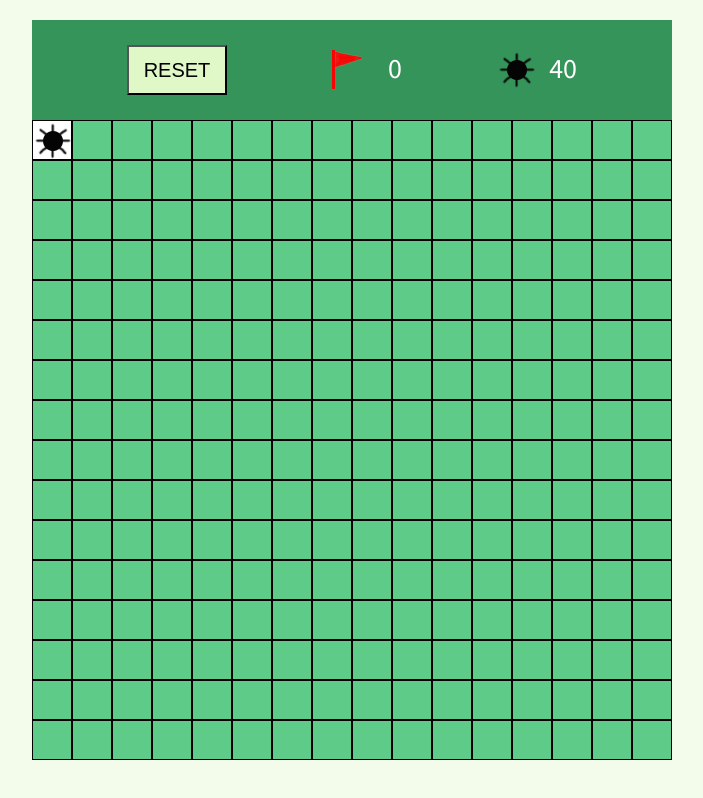
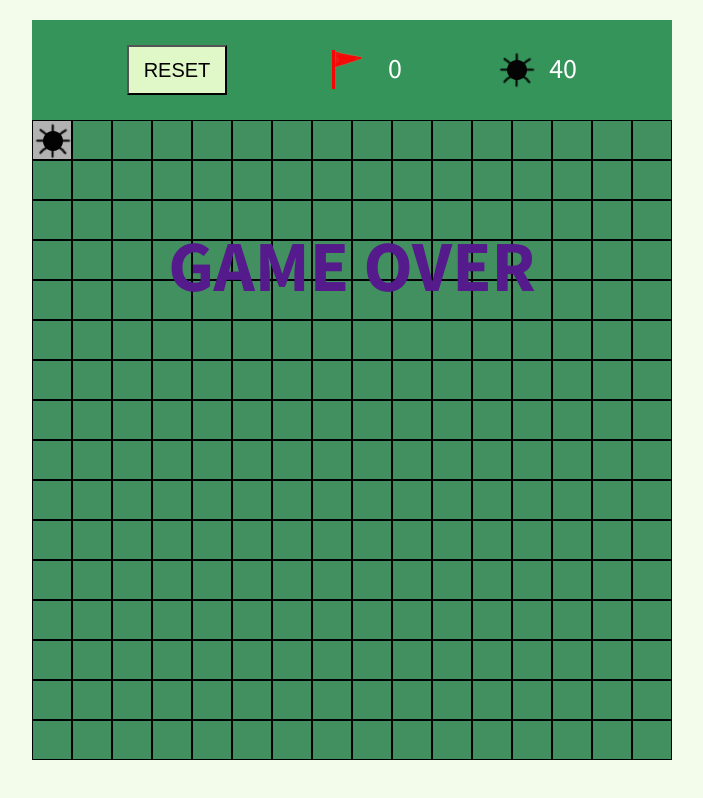
Before and after one commit to Zhabskyi/minesweeper, a React (Create React App) app: page / in a window 1280 px wide. Both pictures are taken after a click on the element 340 px from the left and 140 px from the top of the page. Shown: the whole page, without its empty margins (288-991 px from the left). Built offline with nearby package versions, Linux system fonts and the light colour scheme.

Commit message:
Handle game over

```diff
--- a/src/components/cell/Cell.jsx
+++ b/src/components/cell/Cell.jsx
@@ -3,6 +3,14 @@ import classes from "./Cell.module.scss";
 
 const Cell = props => {
   const { item, children, coordinates, open, flag } = props;
+
+  const gameOverHandler = () => {
+    if (item === 1) {
+      props.openCell(coordinates);
+      props.gameOver();
+    }
+  };
+
   if (open && !flag) {
     if (item === 1) {
       return <div className={classes.bomb}></div>;
@@ -24,7 +32,10 @@ const Cell = props => {
   } else {
     return (
       <div
-        onClick={() => props.openCell(coordinates)}
+        onClick={() => {
+          props.openCell(coordinates);
+          gameOverHandler();
+        }}
         onContextMenu={e => {
           e.preventDefault();
           props.setFlag(coordinates);
--- a/src/components/grid/Grid.jsx
+++ b/src/components/grid/Grid.jsx
@@ -27,18 +27,12 @@ const Grid = props => {
     }
   }
 
+  const endOfGame = <div className={classes.game_over}>GAME OVER</div>;
+
   return (
     <div className={classes.container}>
       {result}
-      {/* {props.cells?.map(el =>
-        el.map(item => {
-          return (
-            <Cell coordinates={[el, item]} item={item}>
-              {item}
-            </Cell>
-          );
-        })
-      )} */}
+      {props.gameOver ? endOfGame : null}
     </div>
   );
 };
--- a/src/components/grid/Grid.module.scss
+++ b/src/components/grid/Grid.module.scss
@@ -7,3 +7,17 @@
   flex-wrap: wrap;
   background-color: transparent;
 }
+
+.game_over {
+  z-index: 100;
+  padding-top: 100px;
+  text-align: center;
+  position: absolute;
+  left: 50%;
+  transform: translateX(-50%);
+  width: 640px;
+  height: 640px;
+  font-size: 72px;
+  font-weight: 700;
+  background-color: $backdrop;
+}
--- a/src/containers/Cell.js
+++ b/src/containers/Cell.js
@@ -1,10 +1,11 @@
 import { connect } from "react-redux";
 import Cell from "../components/cell/Cell";
-import { openCell, setFlag } from "../store/board";
+import { openCell, setFlag, gameOver } from "../store/board";
 
 const mapDispatchToProps = dispatch => ({
   openCell: coordinates => dispatch(openCell(coordinates)),
-  setFlag: coordinates => dispatch(setFlag(coordinates))
+  setFlag: coordinates => dispatch(setFlag(coordinates)),
+  gameOver: () => dispatch(gameOver())
 });
 
 const mapStateToProps = state => {
--- a/src/containers/Grid.js
+++ b/src/containers/Grid.js
@@ -10,7 +10,8 @@ const mapStateToProps = state => {
   return {
     cells: getCells(state),
     isCellOpen: getOverlapCells(state),
-    isFlag: getOverlapFlags(state)
+    isFlag: getOverlapFlags(state),
+    gameOver: state.board.gameOver
   };
 };
 
--- a/src/store/board/actionTypes.js
+++ b/src/store/board/actionTypes.js
@@ -6,3 +6,4 @@ export const INCREMENT_FLAGS = '@@INCREMENT_FLAGS';
 export const DECREMENT_FLAGS = '@@DECREMENT_FLAGS';
 export const SET_BOMBS = '@@SET_BOMBS';
 export const SET_FLAGS_COUNT = '@@SET_FLAGS_COUNT';
+export const SET_GAME_OVER = '@@SET_GAME_OVER';
--- a/src/store/board/actions.js
+++ b/src/store/board/actions.js
@@ -5,7 +5,8 @@ import {
   INCREMENT_FLAGS,
   DECREMENT_FLAGS,
   SET_BOMBS,
-  SET_FLAGS_COUNT
+  SET_FLAGS_COUNT,
+  SET_GAME_OVER
 } from "./actionTypes";
 
 import {
@@ -62,6 +63,11 @@ export const loadGrid = () => dispatch => {
     type: SET_FLAGS_COUNT,
     payload: 0
   });
+
+  dispatch({
+    type: SET_GAME_OVER,
+    payload: false
+  });
 };
 
 export const setFlag = coordinates => (dispatch, getState) => {
@@ -86,3 +92,8 @@ export const setFlag = coordinates => (dispatch, getState) => {
     payload: isFlag
   });
 };
+
+export const gameOver = () => ({
+  type: SET_GAME_OVER,
+  payload: true
+})
--- a/src/store/board/reducer.js
+++ b/src/store/board/reducer.js
@@ -5,7 +5,8 @@ import {
   INCREMENT_FLAGS,
   DECREMENT_FLAGS,
   SET_BOMBS,
-  SET_FLAGS_COUNT
+  SET_FLAGS_COUNT,
+  SET_GAME_OVER
 } from "./actionTypes";
 
 const INITIAL_STATE = {
@@ -13,7 +14,8 @@ const INITIAL_STATE = {
   isFlag: [],
   cells: [],
   flagsCount: 0,
-  bombs: 0
+  bombs: 0,
+  gameOver: false
 };
 
 export default (state = INITIAL_STATE, action) => {
@@ -40,6 +42,8 @@ export default (state = INITIAL_STATE, action) => {
       return { ...state, bombs: action.payload };
     case SET_FLAGS_COUNT:
       return { ...state, flagsCount: action.payload };
+    case SET_GAME_OVER:
+      return { ...state, gameOver: action.payload };
     default:
       return { ...state };
   }
--- a/src/styles/_variables.scss
+++ b/src/styles/_variables.scss
@@ -13,6 +13,8 @@ $color-primary-dark: #272a3a;
 $color-secondary-light: #e0f8c7;
 $color-secondary-dark: #359459;
 
+$backdrop:  rgba(0, 0, 0, 0.3);
+
 
 $white: #fff;
 $black: #000;
```
